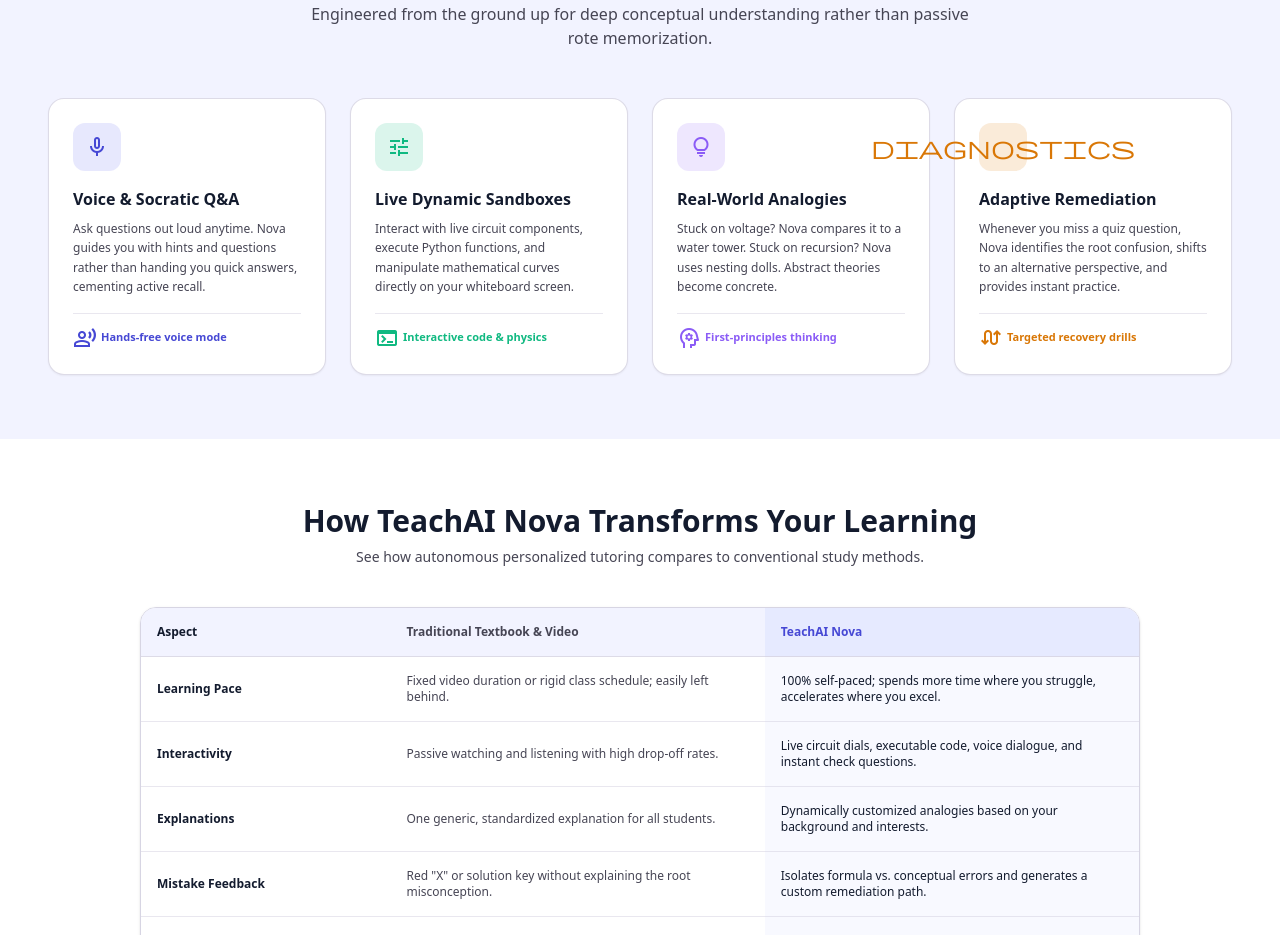
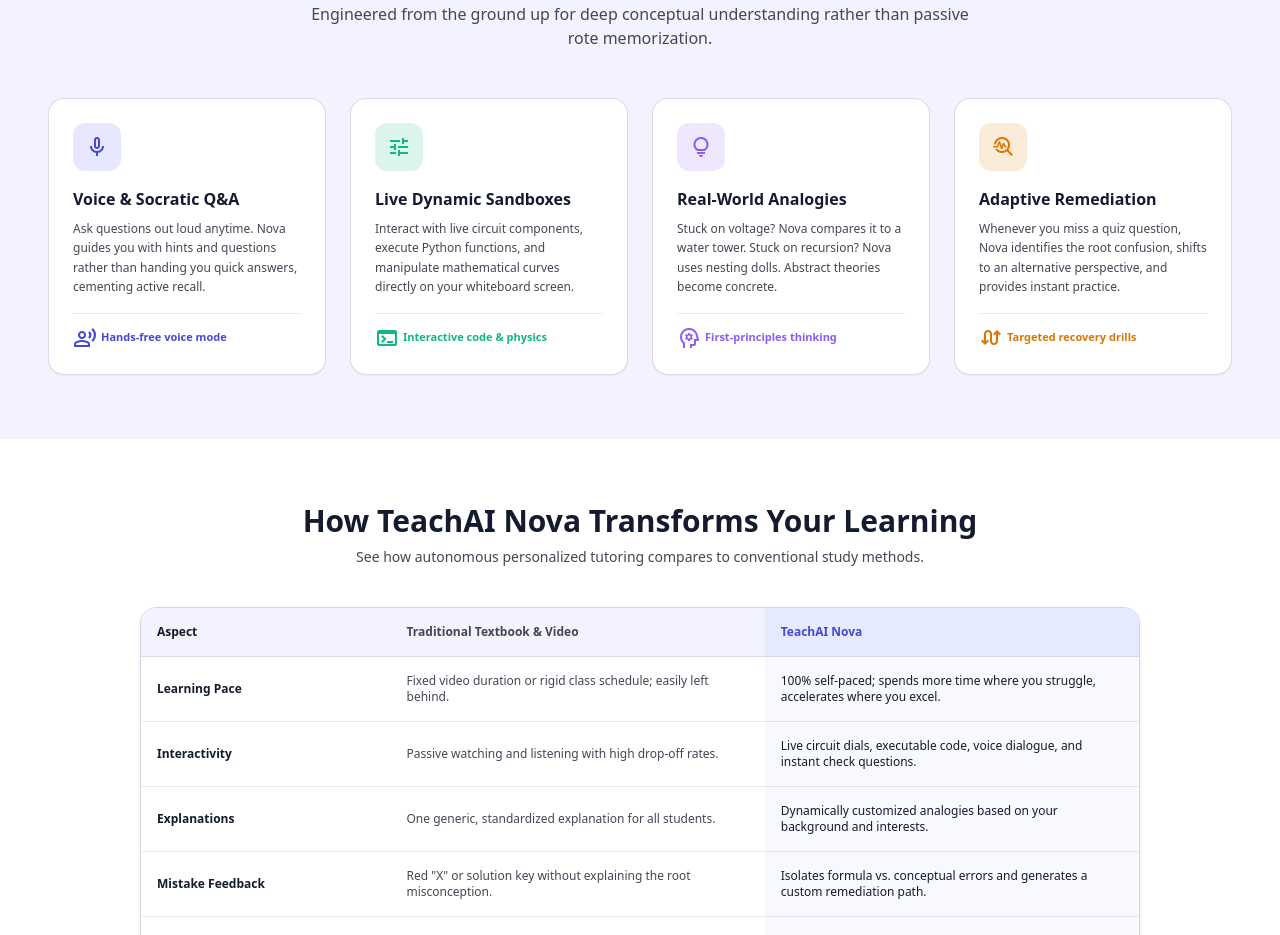
Before and after one commit to bikram73/Teach_AI, a React (Vite) app: page / in a window 1280 px wide. Shown: the part 2640-3575 px from the top of the page. Built offline with nearby package versions, Linux system fonts and the light colour scheme.

Commit message:
first commit

```diff
--- a/src/components/HomeScreen.tsx
+++ b/src/components/HomeScreen.tsx
@@ -636,7 +636,7 @@
             {/* Engine Pillar 4 */}
             <div className="bg-white p-6 rounded-2xl shadow-xs border border-[#c7c4d7]/60 flex flex-col h-full hover:-translate-y-1 transition-transform duration-300">
               <div className="w-12 h-12 rounded-xl bg-[#d97706]/15 flex items-center justify-center text-[#d97706] mb-4">
-                <span className="material-symbols-outlined text-[26px]">diagnostics</span>
+                <span id="pillar-remediation-icon" className="material-symbols-outlined text-[26px]">troubleshoot</span>
               </div>
               <h3 className="text-base font-bold text-[#131b2e] mb-2">Adaptive Remediation</h3>
               <p className="text-xs text-[#464554] leading-relaxed flex-grow">
```
